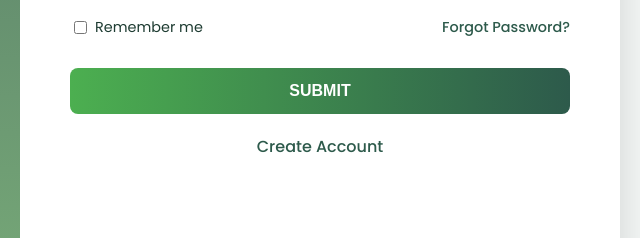
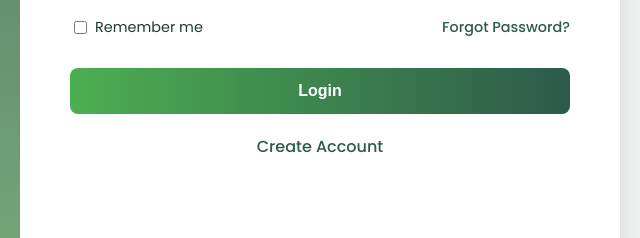
Before and after one commit to ingdia/DianeINGABIRE-alu-Quick-Hire, a website: page views/login.html in a window 1280 px wide. Shown: the part 474-712 px from the top of the page, 620-1260 px from the left. Drawn offline with Linux system fonts and the light colour scheme; grey boxes are pictures that could not be loaded.

Commit message:
adding a refined form

```diff
--- a/views/login.html
+++ b/views/login.html
@@ -40,7 +40,7 @@
                     </label>
                     <a href="#" class="forgot-password">Forgot Password?</a>
                 </div>
-                <button type="submit" class="btn">SUBMIT</button>
+                <button type="submit" class="btn">Login</button>
                 <div class="form-footer">
                     <a href="/register">Create Account</a>
                 </div>
```
